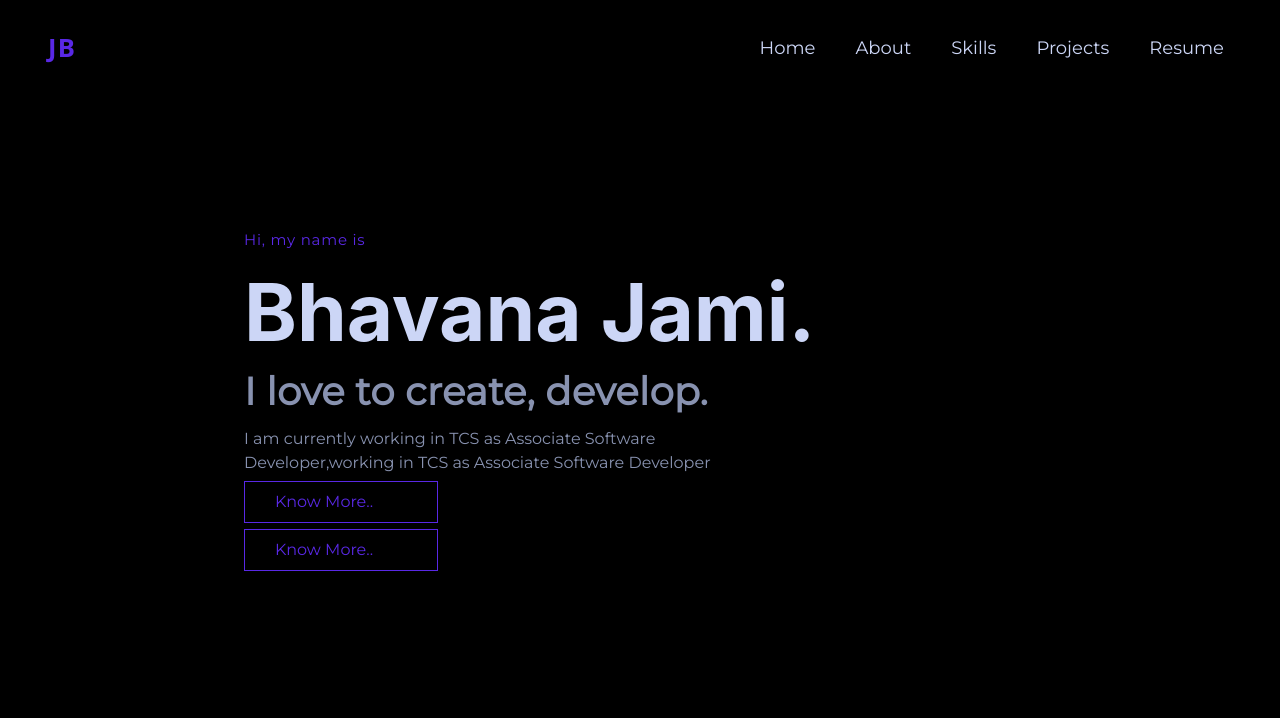
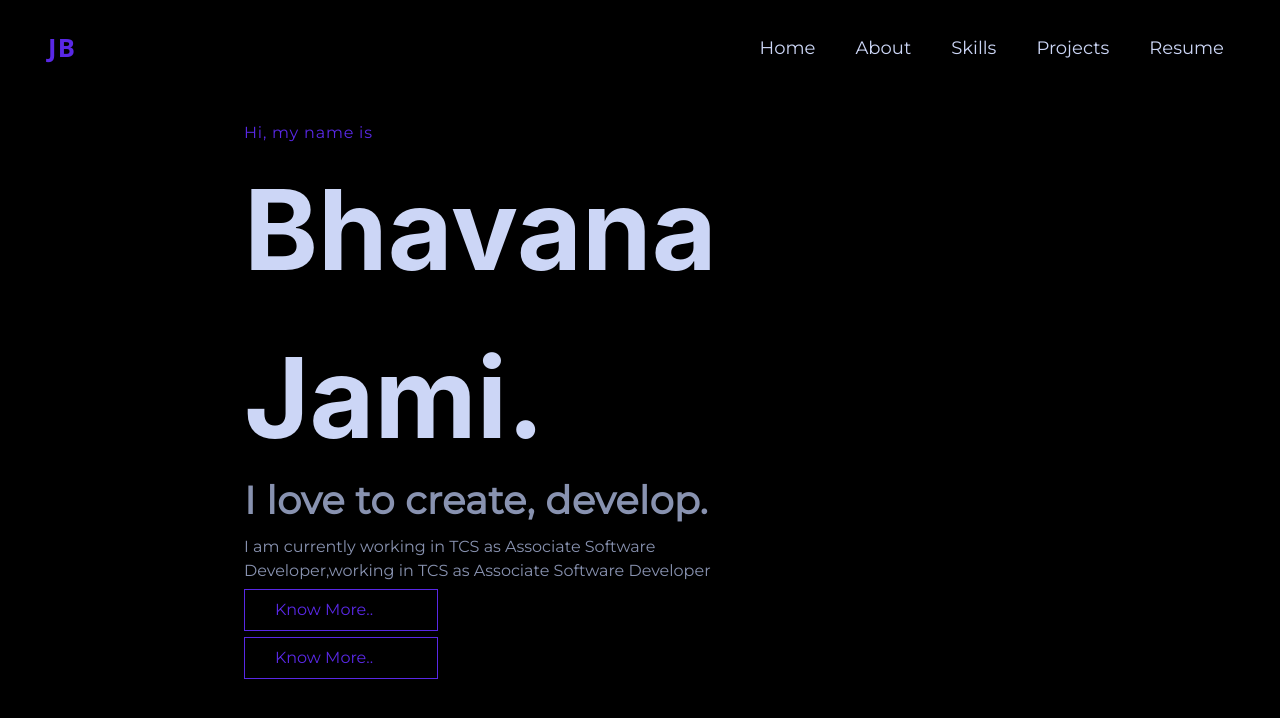
Before and after one commit to Bhavana-Jami/myportfolio2024, a React (Create React App) app: page / in a window 1280 px wide. Shown: the top 718 px of the page. Built offline with nearby package versions, Linux system fonts and the light colour scheme; a web font is replaced by a local one.

Commit message:
project cards are in place

```diff
--- a/src/styles/Home.css
+++ b/src/styles/Home.css
@@ -15,14 +15,16 @@
 }
 #hi {
   color: var(--color-secondary) !important;
-  font-size: clamp(10px, 2vw, 15px);
+  /* font-size: clamp(10px, 2vw, 15px); */
   letter-spacing: 0.8px;
 }
 #name {
   font-family: "Calibre", "Inter", "San Francisco", "SF Pro Text", -apple-system,
     system-ui, sans-serif;
   text-align: left !important;
-  font-size: clamp(40px, 8vw, 80px);
+  /* font-size: clamp(8rem, 9vw, 10rem) !important; */
+
+  font-size: 7rem;
   font-weight: bolder;
   color: var(--light-slate) !important;
 }
```
